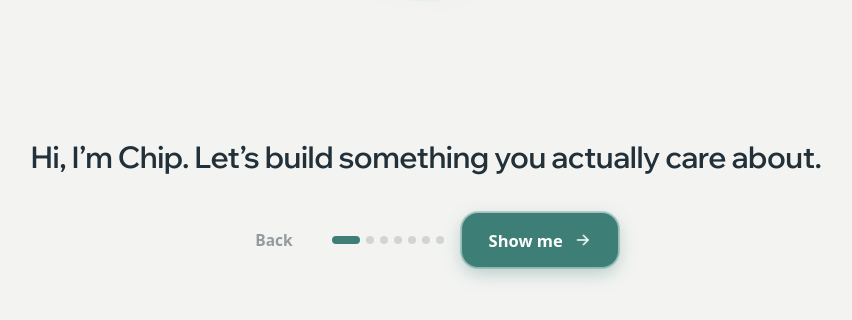
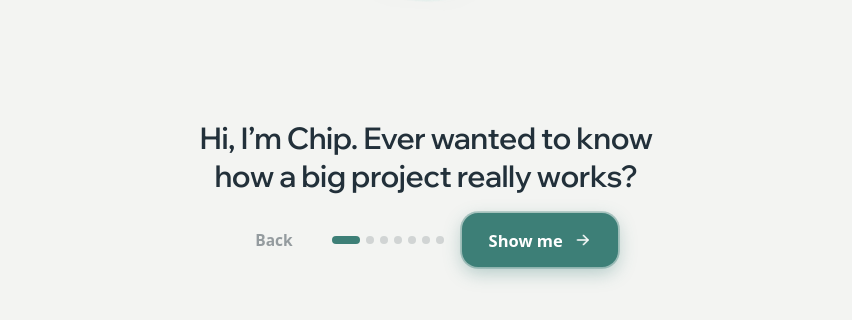
Before and after one commit to Biethe/carve-out-tutor, a FastAPI app: page / in a window 1280 px wide. Shown: the part 439-759 px from the top of the page, without its empty margins (214-1066 px from the left). Run offline with FastAPI, Linux system fonts and the light colour scheme; data that the repository does not hold is empty; some libraries are stand-ins or nearby versions; some web fonts are replaced.

Commit message:
Tell the real idea up front: understand a big project you have the source of by rebuilding it, upload first
Co-Authored-By: Claude Opus 5.5 <noreply@anthropic.com>

```diff
--- a/tutor/pages/catalog.html
+++ b/tutor/pages/catalog.html
@@ -4,7 +4,7 @@
   <meta charset="utf-8">
   <meta name="viewport" content="width=device-width, initial-scale=1">
   <title>Carve-Out Tutor</title>
-  <meta name="description" content="Learn to code by rebuilding small pieces of apps that already work.">
+  <meta name="description" content="Understand how a big project works by rebuilding it yourself, one function at a time, while it keeps working.">
   <link rel="stylesheet" href="https://unpkg.com/@phosphor-icons/web@2.1.1/src/bold/style.css">
   <link rel="stylesheet" href="/static/style.css">
 </head>
@@ -22,20 +22,18 @@
     <main class="choose gut">
       <div class="greet"><span class="chip lg" id="c-chip" data-chip></span><p class="say" id="c-say" aria-live="polite"></p></div>
 
-      <form class="idea panel raised" id="idea-form">
-        <label class="sr" for="idea-in">Your idea</label>
-        <textarea id="idea-in" rows="2" placeholder="Describe your idea in one sentence"></textarea>
-        <div class="idea-foot">
-          <span class="muted">Anything you’d use or enjoy.</span>
-          <span class="row">
-            <span class="tag">Coming soon</span>
-            <button class="btn primary lg" type="submit" id="idea-go" disabled>Build it <i class="ph-bold ph-arrow-right go" aria-hidden="true"></i></button>
-          </span>
+      <div class="drop panel raised" id="drop">
+        <div class="own-project">
+          <span class="op-icon"><i class="ph-bold ph-upload-simple" aria-hidden="true"></i></span>
+          <span class="op-text"><b>Bring a project you want to understand</b><span class="muted">A .zip of its source code, from GitHub or your own computer: Python, JavaScript, TypeScript, Java, C, C++, Rust, SQL, HTML or CSS.</span></span>
         </div>
-      </form>
+        <label class="drop-zone" id="drop-zone" for="zip-in"><input type="file" id="zip-in" class="sr" accept=".zip,application/zip"><b>Drop a .zip here</b><span class="muted">or click to choose one</span></label>
+        <p class="muted small">Only upload projects you trust. Chip checks for harmful code first, but no check catches everything.</p>
+        <div id="upload-result" role="status"></div>
+      </div>
 
       <div class="known">
-        <span class="muted">Or start from an app that already works</span>
+        <span class="muted">Or start with one that’s ready</span>
         <div class="example panel">
           <span class="ex-pics" aria-hidden="true"><img src="/store-assets/chest.webp" alt=""><img src="/store-assets/lantern.webp" alt=""><img src="/store-assets/boombox.webp" alt=""></span>
           <span class="op-text"><b>Polyvault</b><span class="muted">An online store for 3D models, written in Python. 28 functions to rebuild.</span></span>
@@ -43,16 +41,7 @@
         </div>
       </div>
 
-      <div class="own-project panel">
-        <span class="op-icon"><i class="ph-bold ph-upload-simple" aria-hidden="true"></i></span>
-        <span class="op-text"><b>Already have a project?</b><span class="muted">Bring your own code as a .zip, and learn on that.</span></span>
-        <button class="btn" id="own-open" aria-expanded="false" aria-controls="drop">Bring my project</button>
-      </div>
-      <div class="drop panel" id="drop" hidden>
-        <label class="drop-zone" id="drop-zone" for="zip-in"><input type="file" id="zip-in" class="sr" accept=".zip,application/zip"><b>Drop a .zip here</b><span class="muted">or click to choose one</span></label>
-        <p class="muted small">Only upload projects you trust. Chip checks for harmful code first, but no check catches everything.</p>
-        <div id="upload-result" role="status"></div>
-      </div>
+      <p class="muted small idea-later"><span class="tag">Coming soon</span> Only have an idea? Chip will build it first, so you can take it apart.</p>
 
       <section id="uploads" aria-labelledby="uploads-title" hidden>
         <h2 id="uploads-title">Your projects</h2>
@@ -83,55 +72,10 @@
       $("intro").hidden = true;
       $("choose").hidden = false;
       Chip.mount($("choose"));
-      setTimeout(() => say(params.has("new") ? "What do you want to build next?" : "So, what do you want to build?"), 420);
-      if (matchMedia("(pointer: fine)").matches) $("idea-in").focus({ preventScroll: true });  // no phone keyboard popping up
+      setTimeout(() => say(params.has("new") ? "Which project next?" : "Which project do you want to understand?"), 420);
     }
 
-    // ---- Your own idea: Chip reacts as you type. Building it is coming soon, so Chip points to what works today.
-    const ideaIn = $("idea-in"), STORE = /store|shop|sell|product|cart|market/;
-    const KNOWN = /store|shop|sell|product|cart|market|recipe|cook|food|meal|dish|kitchen|bake|cake|dinner|split|bill|money|budget|expense|rent|pay|cost|trip|spend|owe|habit|streak|track|routine|workout|gym|goal|daily/i;
-    const REACT = {
-      polyvault: "Good news: that one already exists. It’s called Polyvault, and it’s ready to take apart.",
-      recipes: "Yum. Recipe apps have great pieces to learn from.",
-      habits: "Tracking habits teaches lists and dates. Good pick.",
-      money: "Money apps teach careful math. Nice.",
-    };
-    function pickTemplate(text) {
-      const t = text.toLowerCase();
-      if (STORE.test(t)) return "polyvault";
-      if (/recipe|cook|food|meal|dish|kitchen|bake|cake|dinner/.test(t)) return "recipes";
-      if (/split|bill|money|budget|expense|rent|pay|cost|trip|spend|owe/.test(t)) return "money";
-      return "habits";
-    }
-    let fired = new Set(), lookBack = 0;
-    ideaIn.addEventListener("input", () => {
-      const text = ideaIn.value.trim();
-      $("idea-go").disabled = text.length < 4;
-      Chip.lookAt(cChip, ideaIn);
-      clearTimeout(lookBack);
-      lookBack = setTimeout(() => Chip.lookAt(cChip, null), 1500);
-      if (text.length < 4) return;
-      const key = KNOWN.test(text) ? pickTemplate(text) : null;
-      if (key && !fired.has(key)) { fired.add(key); return say(REACT[key]); }
-      if (!key && text.length > 14 && !fired.has("more")) { fired.add("more"); return say("Ooh. Tell me a little more."); }
-      if (text.length > 44 && !fired.has("picture")) { fired.add("picture"); say("I can picture it already."); }
-    });
-    ideaIn.addEventListener("keydown", (e) => { if (e.key === "Enter" && !e.shiftKey) { e.preventDefault(); $("idea-form").requestSubmit(); } });
-    $("idea-form").addEventListener("submit", (e) => {
-      e.preventDefault();
-      if (ideaIn.value.trim().length < 4) return;
-      say(STORE.test(ideaIn.value.toLowerCase()) ? REACT.polyvault
-        : "I can’t build new ideas yet. That’s coming soon. For now, try Polyvault below, or bring your own code.");
-      $("open-store").classList.add("nudge");
-    });
-
     // ---- Your own project: upload a zip, then open or delete it ----------------------------------
-    $("own-open").onclick = () => {
-      const drop = $("drop");
-      drop.hidden = !drop.hidden;
-      $("own-open").setAttribute("aria-expanded", String(!drop.hidden));
-      if (!drop.hidden) say("Your own code works too. Drop it in and I’ll find its pieces.");
-    };
     const KIND = { asgi: "Python web app", wsgi: "Flask web app", static: "Web page", tests: "Python code, tests only" };
     const FIT = { full: ["good", "Runs in your browser"], partial: ["warn", "Partly runs in your browser"], none: ["bad", "Needs your own computer"] };
     const grid = $("mine-grid");
--- a/tutor/static/story.js
+++ b/tutor/static/story.js
@@ -16,8 +16,8 @@ const Story = (() => {
         <div class="hello"><span class="hello-glow"></span><span class="chip xl hop" id="big-chip" data-chip></span></div>
 
         <div class="idea-box">
-          <span class="ib-label">Your idea</span>
-          <div class="ib-field panel raised"><span class="ib-text"><span id="ib-typed"></span><span class="caret"></span></span><span class="ib-go" id="ib-go">Build it</span></div>
+          <span class="ib-label">Source code</span>
+          <div class="ib-field panel raised"><span class="ib-text"><span id="ib-typed"></span><span class="caret"></span></span><span class="ib-go" id="ib-go">Open</span></div>
         </div>
 
         <div class="app-win panel raised">
@@ -32,14 +32,14 @@ const Story = (() => {
           <div class="aw-toast"><span class="tk"><svg viewBox="0 0 24 24" width="11" height="11" fill="none" stroke="currentColor" stroke-width="3.6" stroke-linecap="round" stroke-linejoin="round"><path d="M5 12.5l4.5 4.5L19 7.5"></path></svg></span>Search runs your code now</div>
         </div>
 
-        <div class="code-win panel"><div class="cw-head"><span>Your app’s code</span><span class="muted">23 functions</span></div></div>
+        <div class="code-win panel"><div class="cw-head"><span>Its source code</span><span class="muted">9 files</span></div></div>
         <div class="slot-ghost"></div>
         <div class="blk b0" style="--i: 0; --y: 98px"><span class="bd"></span><span class="bn">find_recipes</span><span class="bf">recipes.py</span><span class="bc"><svg viewBox="0 0 24 24" width="11" height="11" fill="none" stroke="currentColor" stroke-width="3.6" stroke-linecap="round" stroke-linejoin="round"><path d="M5 12.5l4.5 4.5L19 7.5"></path></svg></span></div>
         <div class="blk" style="--i: 1; --y: 145px"><span class="bd"></span><span class="bn">scale_servings</span><span class="bf">recipes.py</span><span class="bc"><svg viewBox="0 0 24 24" width="11" height="11" fill="none" stroke="currentColor" stroke-width="3.6" stroke-linecap="round" stroke-linejoin="round"><path d="M5 12.5l4.5 4.5L19 7.5"></path></svg></span></div>
-        <div class="blk" style="--i: 2; --y: 192px"><span class="bd"></span><span class="bn">total_time</span><span class="bf">recipes.py</span><span class="bc"><svg viewBox="0 0 24 24" width="11" height="11" fill="none" stroke="currentColor" stroke-width="3.6" stroke-linecap="round" stroke-linejoin="round"><path d="M5 12.5l4.5 4.5L19 7.5"></path></svg></span></div>
-        <div class="blk" style="--i: 3; --y: 239px"><span class="bd"></span><span class="bn">save_recipe</span><span class="bf">storage.py</span><span class="bc"><svg viewBox="0 0 24 24" width="11" height="11" fill="none" stroke="currentColor" stroke-width="3.6" stroke-linecap="round" stroke-linejoin="round"><path d="M5 12.5l4.5 4.5L19 7.5"></path></svg></span></div>
-        <div class="blk" style="--i: 4; --y: 286px"><span class="bd"></span><span class="bn">load_recipes</span><span class="bf">storage.py</span><span class="bc"><svg viewBox="0 0 24 24" width="11" height="11" fill="none" stroke="currentColor" stroke-width="3.6" stroke-linecap="round" stroke-linejoin="round"><path d="M5 12.5l4.5 4.5L19 7.5"></path></svg></span></div>
-        <div class="blk" style="--i: 5; --y: 333px"><span class="bd"></span><span class="bn">delete_recipe</span><span class="bf">storage.py</span><span class="bc"><svg viewBox="0 0 24 24" width="11" height="11" fill="none" stroke="currentColor" stroke-width="3.6" stroke-linecap="round" stroke-linejoin="round"><path d="M5 12.5l4.5 4.5L19 7.5"></path></svg></span></div>
+        <div class="blk" style="--i: 2; --y: 192px"><span class="bd"></span><span class="bn">total_time</span><span class="bf">timer.js</span><span class="bc"><svg viewBox="0 0 24 24" width="11" height="11" fill="none" stroke="currentColor" stroke-width="3.6" stroke-linecap="round" stroke-linejoin="round"><path d="M5 12.5l4.5 4.5L19 7.5"></path></svg></span></div>
+        <div class="blk" style="--i: 3; --y: 239px"><span class="bd"></span><span class="bn">saveRecipe</span><span class="bf">Storage.java</span><span class="bc"><svg viewBox="0 0 24 24" width="11" height="11" fill="none" stroke="currentColor" stroke-width="3.6" stroke-linecap="round" stroke-linejoin="round"><path d="M5 12.5l4.5 4.5L19 7.5"></path></svg></span></div>
+        <div class="blk" style="--i: 4; --y: 286px"><span class="bd"></span><span class="bn">loadRecipes</span><span class="bf">Storage.java</span><span class="bc"><svg viewBox="0 0 24 24" width="11" height="11" fill="none" stroke="currentColor" stroke-width="3.6" stroke-linecap="round" stroke-linejoin="round"><path d="M5 12.5l4.5 4.5L19 7.5"></path></svg></span></div>
+        <div class="blk" style="--i: 5; --y: 333px"><span class="bd"></span><span class="bn">delete_recipe</span><span class="bf">queries.sql</span><span class="bc"><svg viewBox="0 0 24 24" width="11" height="11" fill="none" stroke="currentColor" stroke-width="3.6" stroke-linecap="round" stroke-linejoin="round"><path d="M5 12.5l4.5 4.5L19 7.5"></path></svg></span></div>
 
         <div class="desk panel raised">
           <div class="dk-head"><span class="dk-name">find_recipes</span><span class="dk-tag">Your turn</span></div>
@@ -66,17 +66,17 @@ const Story = (() => {
     </div>
   </div>`;
   const STORY = [
-    ["Hi, I’m Chip. Let’s build something you actually care about.", "Show me"],
-    ["It starts with your idea. Any idea.", "Next"],
-    ["I build the whole app for you, and it already works.", "Next"],
-    ["Inside, it’s made of small pieces of code called functions.", "Next"],
-    ["We take one piece out, and you write it back. I give hints, never answers.", "Next"],
-    ["Your piece goes back in, and the app keeps working on your code.", "Next"],
-    ["Piece by piece, the app you dreamed up becomes yours.", "What will you build?"],
+    ["Hi, I’m Chip. Ever wanted to know how a big project really works?", "Show me"],
+    ["You have its source code. Hundreds of files. Where do you even start?", "Next"],
+    ["Bring it here, and it keeps working, just like before.", "Next"],
+    ["Inside, it’s small pieces of code called functions, spread over many files.", "Next"],
+    ["I take one piece out, at your level, and you write it back. I give hints, never answers.", "Next"],
+    ["Checks prove your piece works exactly like the original, so nothing breaks.", "Next"],
+    ["Piece by piece, the whole system becomes yours.", "Choose a project"],
   ];
   const FULL = 'words = text.lower()\n    return [r for r in recipes if words in r["name"].lower()]';
   const FULL_HTML = 'words = text.<span class="fn">lower</span>()\n    <span class="kw">return</span> [r <span class="kw">for</span> r <span class="kw">in</span> recipes <span class="kw">if</span> words <span class="kw">in</span> r[<span class="str">"name"</span>].<span class="fn">lower</span>()]';
-  const IDEAS = ["a game where you dodge falling stars", "a tracker for my morning runs", "a recipe box for my family"];
+  const IDEAS = ["chess-engine-main.zip", "bank-system-java.zip", "family-recipes-main.zip"];  // projects being picked
   let root = null, beat = 1, timers = [], finish = null;
 
   const seen = () => { try { return localStorage.getItem("seenStory") === "1"; } catch { return false; } };
@@ -146,7 +146,7 @@ const Story = (() => {
     }
 
     const PLAY = {
-      2() {  // ideas get typed, changed, and one gets built
+      2() {  // project names get typed, changed, and one gets opened
         let t = 350;
         IDEAS.forEach((idea, n) => {
           for (let i = 1; i <= idea.length; i++) later(t + i * 38, () => { ibTyped.textContent = idea.slice(0, i); });
--- a/tutor/static/style.css
+++ b/tutor/static/style.css
@@ -286,6 +286,10 @@ h1, h2, h3 { font-family: var(--display); }
 .ex-pics { display: flex; gap: 6px; }
 .ex-pics img { width: 48px; height: 48px; padding: 6px; object-fit: contain; border-radius: 12px; background: var(--studio); }
 #upload-result p { margin: 0; }
+#upload-result:empty { display: none; }
+.drop .own-project { padding: 0; }
+.drop .drop-zone { padding-block: 18px; }
+.drop > p { margin: 0; }
 #uploads h2 { margin: 8px 0 12px; font: 600 20px var(--display); }
 .mine-grid { display: grid; grid-template-columns: repeat(2, minmax(0, 1fr)); gap: 14px; }
 .p-mine { display: flex; flex-direction: column; align-items: flex-start; gap: 8px; padding: 18px; border-radius: 22px; }
--- a/web/index.html
+++ b/web/index.html
@@ -4,7 +4,7 @@
   <meta charset="utf-8">
   <meta name="viewport" content="width=device-width, initial-scale=1">
   <title>Carve-Out Tutor</title>
-  <meta name="description" content="Learn to code by rebuilding small pieces of apps that already work. Runs entirely in your browser.">
+  <meta name="description" content="Understand how a big project works by rebuilding it yourself, one function at a time, while it keeps working. Runs in your browser.">
   <link rel="stylesheet" href="../tutor/static/style.css">
   <style>
     #tutor { position: fixed; inset: 0; width: 100%; height: 100%; border: 0; }
```
Also changed, not shown: tests/ui_walk.cjs (+13 -23 lines), tutor/onboarding.py (+7 -7 lines), 7 other files.
